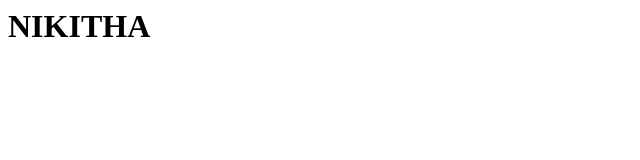
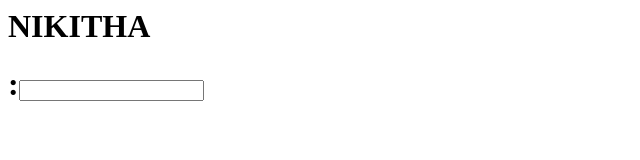
Before and after one commit to Nikitha2105/Mydemorepo, a plain HTML site: page index.html in a window 1280 px wide. Shown: the whole page, without its empty margins (0-640 px from the left). Drawn offline with Linux system fonts and the light colour scheme.

Commit message:
Update index.html

```diff
--- a/index.html
+++ b/index.html
@@ -1,3 +1,4 @@
 <html>
    <h1>NIKITHA<h1>
+      <action>:<input type="signup">
      </html>
```
